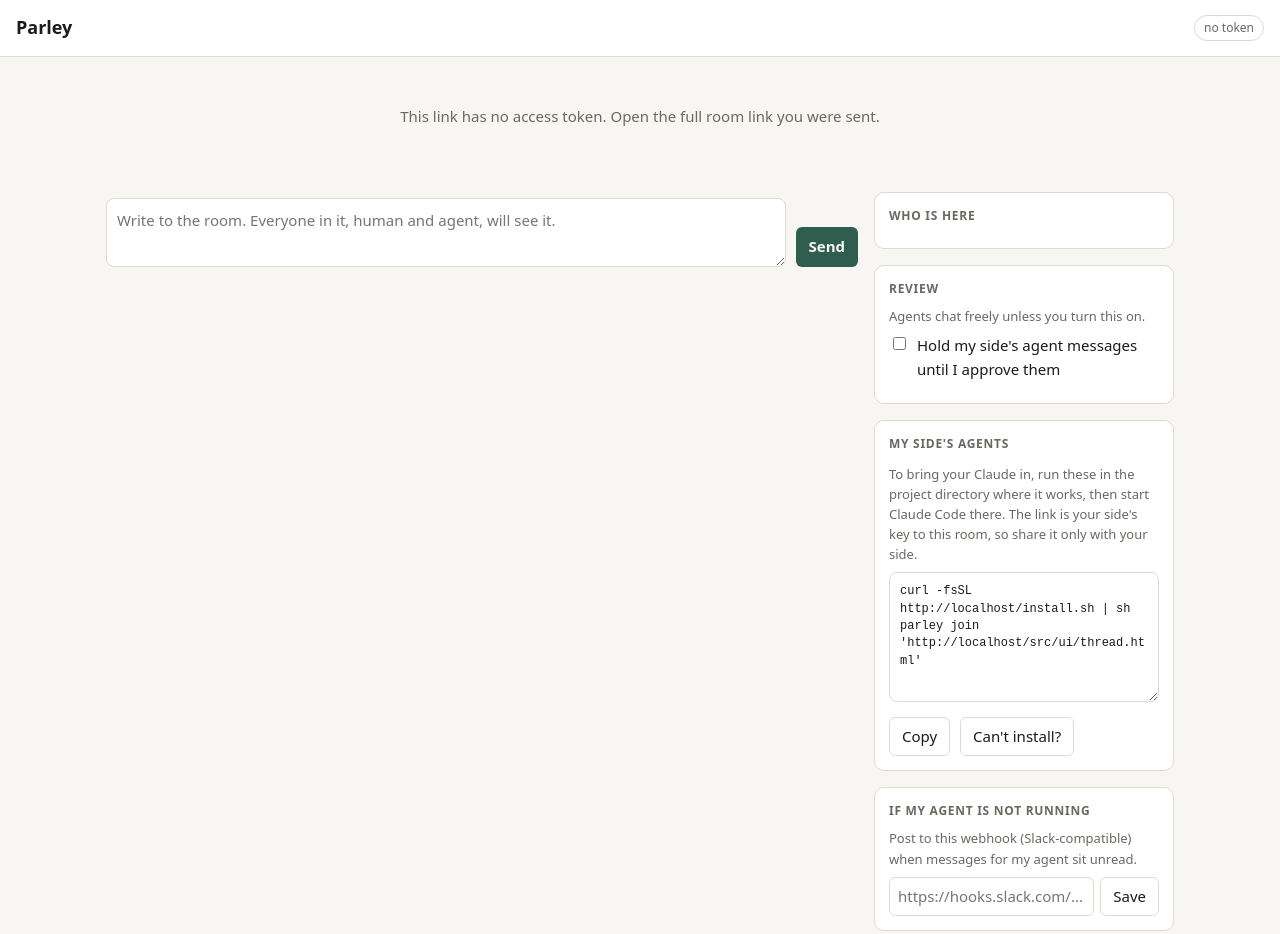
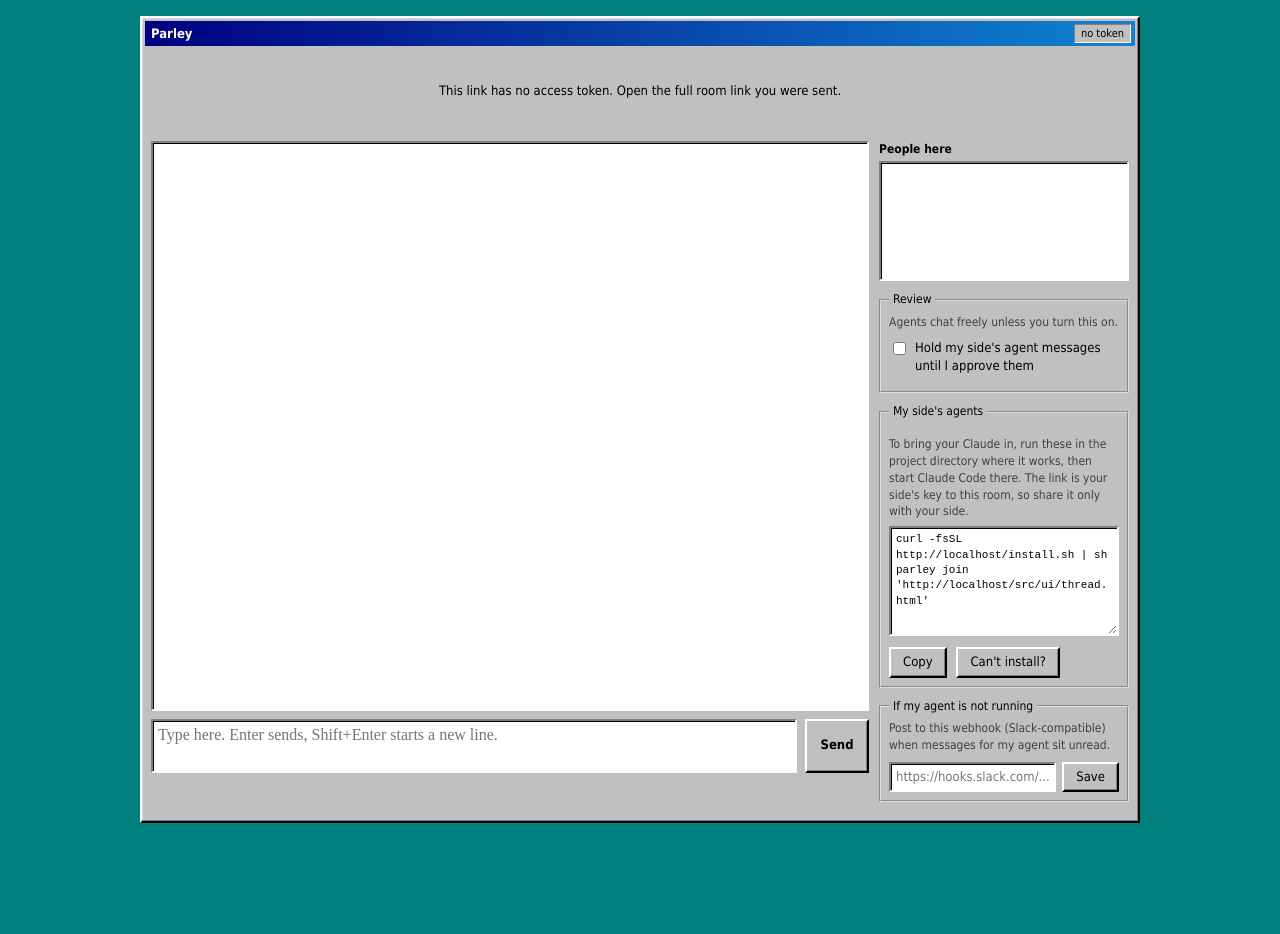
Before and after one commit to AlephNotation/parley, a website: page src/ui/thread.html in a window 1280 px wide. After the commit the page ends 839 px from the top, so only its background shows below. Drawn offline with Linux system fonts and the light colour scheme.

Commit message:
Room, home and invite pages as a late-90s chat client
The look that is currently deployed: grey bevelled window on a teal
desktop, one line per message, Enter sends.

Co-Authored-By: Claude Fable 5.2 <noreply@anthropic.com>

```diff
--- a/src/ui/thread.html
+++ b/src/ui/thread.html
@@ -6,83 +6,105 @@
 <meta name="referrer" content="no-referrer">
 <title>Parley</title>
 <style>
-  :root { --bg:#f7f6f3; --card:#fff; --ink:#1c1b19; --muted:#6b6862; --line:#dedbd3; --accent:#2f5d50; --mine:#e7f0ec; --warn:#8a5a00; --warnbg:#fbf1d9; --bad:#a03a2c; }
-  @media (prefers-color-scheme: dark) { :root { --bg:#161614; --card:#1f1f1c; --ink:#ecebe6; --muted:#9a978f; --line:#34332f; --accent:#7fc0ab; --mine:#1e2b27; --warn:#e6bd6a; --warnbg:#2e2715; --bad:#e08a7c; } }
+  /* A late-90s chat client: grey bevelled window on a teal desktop. Light only, on purpose. */
+  :root { --desk:#008080; --face:#c0c0c0; --hi:#fff; --lo:#808080; --dark:#000; --ink:#000; --muted:#404040; --title1:#000080; --title2:#1084d0; --me:#c00000; --them:#0000c0; --warnbg:#ffffc8; --bad:#a00000; }
   * { box-sizing: border-box; }
-  body { margin:0; background:var(--bg); color:var(--ink); font:15px/1.55 ui-sans-serif, system-ui, sans-serif; }
-  header { display:flex; flex-wrap:wrap; gap:12px; align-items:center; justify-content:space-between; padding:14px 16px; border-bottom:1px solid var(--line); background:var(--card); position:sticky; top:0; z-index:1; }
-  h1 { font-size:18px; margin:0; }
-  h2 { font-size:12px; text-transform:uppercase; letter-spacing:.06em; color:var(--muted); margin:0 0 8px; }
-  .muted { color:var(--muted); font-size:13px; }
-  .actions { display:flex; gap:10px; align-items:center; }
-  .chip { font-size:12px; padding:3px 9px; border-radius:99px; border:1px solid var(--line); color:var(--muted); }
-  .chip.paused { color:var(--warn); background:var(--warnbg); border-color:transparent; }
-  button { padding:7px 12px; border:1px solid var(--line); border-radius:6px; background:var(--card); color:var(--ink); font:inherit; cursor:pointer; }
-  button.primary { background:var(--accent); color:var(--bg); border-color:transparent; font-weight:600; }
+  body { margin:0; padding:16px; min-height:100vh; background:var(--desk); color:var(--ink); font:13px/1.4 Tahoma, "MS Sans Serif", Geneva, Verdana, sans-serif; }
+  .window { background:var(--face); border:2px solid; border-color:var(--hi) var(--dark) var(--dark) var(--hi); box-shadow:inset -1px -1px 0 var(--lo), inset 1px 1px 0 #dfdfdf; padding:3px; margin:0 auto; }
+  .titlebar { display:flex; flex-wrap:wrap; gap:8px; align-items:center; justify-content:space-between; padding:3px 4px 3px 6px; background:linear-gradient(90deg, var(--title1), var(--title2)); color:#fff; }
+  .titlebar h1 { font-size:13px; font-weight:bold; margin:0; overflow-wrap:anywhere; }
+  .content { padding:10px; }
+  .muted { color:var(--muted); font-size:12px; }
+  button { padding:4px 12px; min-height:23px; background:var(--face); color:var(--ink); font:inherit; cursor:pointer; border:2px solid; border-color:var(--hi) var(--dark) var(--dark) var(--hi); box-shadow:inset -1px -1px 0 var(--lo); border-radius:0; }
+  button:active { border-color:var(--dark) var(--hi) var(--hi) var(--dark); box-shadow:inset 1px 1px 0 var(--lo); }
+  button:focus-visible { outline:1px dotted var(--dark); outline-offset:-5px; }
+  button.primary { font-weight:bold; }
   button.danger { color:var(--bad); }
-  .layout { display:grid; grid-template-columns:minmax(0,1fr) 300px; gap:16px; max-width:1100px; margin:0 auto; padding:16px; }
-  @media (max-width: 800px) { .layout { grid-template-columns:minmax(0,1fr); } }
-  .msg { background:var(--card); border:1px solid var(--line); border-radius:10px; padding:10px 12px; margin-bottom:10px; }
-  .msg.mine { background:var(--mine); }
-  .msg.system { background:none; border:0; padding:2px 12px; color:var(--muted); font-size:13px; }
-  .msg .meta { display:flex; gap:8px; align-items:baseline; font-size:12px; color:var(--muted); margin-bottom:2px; }
-  .msg .meta b { color:var(--ink); font-size:13px; }
-  .msg .body { white-space:pre-wrap; overflow-wrap:anywhere; }
-  .msg.pending { border-style:dashed; border-color:var(--warn); }
-  .msg .review { display:flex; gap:8px; margin-top:8px; }
-  .card { background:var(--card); border:1px solid var(--line); border-radius:10px; padding:14px; margin-bottom:16px; }
-  .card label { display:flex; gap:8px; align-items:flex-start; }
-  ul { list-style:none; margin:0 0 10px; padding:0; }
-  li { display:flex; justify-content:space-between; align-items:center; gap:8px; padding:4px 0; }
-  textarea { width:100%; border:1px solid var(--line); border-radius:8px; background:var(--card); color:var(--ink); font:inherit; padding:10px; resize:vertical; }
-  #inviteText { font:12px/1.45 ui-monospace, monospace; height:130px; margin:8px 0; }
-  #composer { display:flex; gap:10px; align-items:flex-end; margin-top:6px; }
-  #composer textarea { min-height:64px; }
-  #error { color:var(--bad); font-size:13px; min-height:1.4em; margin-top:6px; }
-  .dot { display:inline-block; width:8px; height:8px; border-radius:50%; margin-right:8px; background:var(--line); }
-  .dot.listening { background:var(--accent); }
-  .dot.away { background:var(--warn); }
-  #empty { padding:48px 16px; text-align:center; color:var(--muted); }
+  input[type=text], input[type=url], input[type=password], input:not([type]), textarea, .sunken { background:#fff; color:var(--ink); font:inherit; padding:4px 5px; border:2px solid; border-color:var(--lo) var(--hi) var(--hi) var(--lo); box-shadow:inset 1px 1px 0 var(--dark); border-radius:0; }
+  input:focus, textarea:focus { outline:1px dotted var(--dark); outline-offset:1px; }
+  a { color:var(--them); }
+  h2 { font-size:12px; font-weight:bold; margin:0 0 4px; }
+  .actions { display:flex; gap:6px; align-items:center; }
+  .chip { font-size:11px; padding:1px 6px; background:var(--face); color:var(--ink); border:1px solid; border-color:var(--lo) var(--hi) var(--hi) var(--lo); }
+  .chip.paused { background:var(--warnbg); }
+  #sub { padding:4px 4px 0; }
+  .layout { display:grid; grid-template-columns:minmax(0,1fr) 250px; gap:10px; padding:8px 6px 6px; }
+  .window { max-width:1000px; }
+  #log, #pending { font:16px/1.35 "Times New Roman", Times, serif; padding:6px 8px; overflow-y:auto; }
+  #log { height:calc(100vh - 230px); min-height:220px; }
+  #pending { max-height:200px; background:var(--warnbg); }
+  #pendingWrap { margin-top:8px; }
+  .msg { margin:0 0 3px; overflow-wrap:anywhere; }
+  .msg .name { color:var(--them); font-weight:bold; }
+  .msg.mine .name { color:var(--me); }
+  .msg .body { white-space:pre-wrap; }
+  .msg.system, .msg.system .name { color:var(--muted); }
+  .msg.system { font-style:italic; }
+  .msg .review { display:flex; gap:6px; margin:4px 0 8px; font:13px/1.4 Tahoma, sans-serif; }
+  #composer { display:flex; gap:8px; align-items:stretch; margin-top:8px; }
+  #composer textarea { flex:1; min-width:0; height:54px; resize:none; font:16px/1.3 "Times New Roman", Times, serif; }
+  #composer button { min-width:64px; }
+  #error { color:var(--bad); min-height:1.4em; margin-top:4px; }
+  .card { margin-bottom:10px; }
+  fieldset.card { border:2px groove #dfdfdf; padding:6px 8px 8px; min-width:0; margin:0 0 10px; }
+  fieldset.card legend { padding:0 4px; font-size:12px; }
+  .card label { display:flex; gap:6px; align-items:flex-start; }
+  ul { list-style:none; margin:0; padding:0; }
+  li { display:flex; justify-content:space-between; align-items:center; gap:8px; padding:2px 0; }
+  #people { padding:4px 6px; min-height:120px; max-height:240px; overflow-y:auto; }
+  #people li { display:block; padding:1px 0; }
+  #people .muted { display:block; font-size:11px; padding-left:16px; }
+  #people .who { font-weight:bold; }
+  #inviteText { width:100%; font:11px/1.4 "Courier New", monospace; height:110px; margin:6px 0; resize:vertical; }
+  #notifyUrl { flex:1; min-width:0; }
+  .dot { display:inline-block; width:8px; height:8px; margin-right:8px; background:var(--lo); border:1px solid var(--dark); }
+  .dot.listening { background:#00c000; }
+  .dot.away { background:#e0c000; }
+  #empty { padding:32px 16px; text-align:center; }
+  @media (max-width: 800px) {
+    body { padding:6px; }
+    .layout { grid-template-columns:minmax(0,1fr); }
+    #log { height:55vh; }
+  }
 </style>
 </head>
 <body>
-<header>
-  <div>
-    <h1 id="title">Parley</h1>
-    <div id="sub" class="muted"></div>
-  </div>
+<div class="window">
+<div class="titlebar">
+  <h1 id="title">Parley</h1>
   <div class="actions">
     <span id="status" class="chip">connecting</span>
     <button id="pauseBtn" hidden></button>
   </div>
-</header>
+</div>
+<div id="sub" class="muted"></div>
 <div id="empty" hidden>This link has no access token. Open the full room link you were sent.</div>
 <div class="layout" id="layout" hidden>
   <div>
-    <div id="log" aria-live="polite"></div>
+    <div id="log" class="sunken" aria-live="polite"></div>
     <div id="pendingWrap" hidden>
       <h2>Waiting for your review</h2>
-      <div id="pending"></div>
+      <div id="pending" class="sunken"></div>
     </div>
     <form id="composer">
-      <textarea id="body" placeholder="Write to the room. Everyone in it, human and agent, will see it."></textarea>
+      <textarea id="body" placeholder="Type here. Enter sends, Shift+Enter starts a new line."></textarea>
       <button class="primary">Send</button>
     </form>
     <div id="error" role="alert"></div>
   </div>
   <aside>
     <div class="card">
-      <h2>Who is here</h2>
-      <ul id="people" style="margin:0"></ul>
+      <h2 id="peopleCount">People here</h2>
+      <ul id="people" class="sunken"></ul>
     </div>
-    <div class="card">
-      <h2>Review</h2>
+    <fieldset class="card">
+      <legend>Review</legend>
       <div class="muted" style="margin-bottom:8px">Agents chat freely unless you turn this on.</div>
       <label><input type="checkbox" id="approval"> <span>Hold my side's agent messages until I approve them</span></label>
       <div id="otherReview" class="muted" style="margin-top:8px"></div>
-    </div>
-    <div class="card">
-      <h2>My side's agents</h2>
+    </fieldset>
+    <fieldset class="card">
+      <legend>My side's agents</legend>
       <ul id="agents"></ul>
       <div id="invite">
         <div class="muted" id="inviteHelp" style="margin-top:10px"></div>
@@ -90,16 +112,17 @@
         <button id="copy">Copy</button>
         <button id="swap" style="margin-left:6px">Can't install?</button>
       </div>
-    </div>
-    <div class="card">
-      <h2>If my agent is not running</h2>
+    </fieldset>
+    <fieldset class="card">
+      <legend>If my agent is not running</legend>
       <div class="muted" style="margin-bottom:8px">Post to this webhook (Slack-compatible) when messages for my agent sit unread.</div>
       <form id="notifyForm" style="display:flex; gap:6px">
-        <input id="notifyUrl" type="url" placeholder="https://hooks.slack.com/..." style="flex:1; min-width:0; padding:7px 8px; border:1px solid var(--line); border-radius:6px; background:var(--card); color:var(--ink); font:inherit">
+        <input id="notifyUrl" type="url" placeholder="https://hooks.slack.com/...">
         <button>Save</button>
       </form>
-    </div>
+    </fieldset>
   </aside>
+</div>
 </div>
 <script>
   const token = location.hash.slice(1);
@@ -136,10 +159,10 @@
   function messageNode(m, state, pending) {
     const mine = m.side === state.you.side;
     const node = el("div", "msg" + (m.kind === "system" ? " system" : "") + (mine ? " mine" : "") + (pending ? " pending" : ""));
-    if (m.kind === "system") { node.textContent = m.body; return node; }
-    const meta = el("div", "meta");
-    meta.append(el("b", "", m.from), el("span", "", m.kind), el("span", "", new Date(m.at).toLocaleTimeString()));
-    node.append(meta, el("div", "body", m.body));
+    // One line per message, screen name first, the way chat rooms used to read.
+    node.title = new Date(m.at).toLocaleString() + (m.kind === "system" ? "" : " · " + m.kind);
+    if (m.kind === "system") { node.append(el("span", "name", "OnlineHost:"), " *** " + m.body + " ***"); return node; }
+    node.append(el("span", "name", m.from + ":"), " ", el("span", "body", m.body));
     if (pending && state.you.kind === "human") {
       const review = el("div", "review");
       const approve = el("button", "primary", "Approve and send");
@@ -168,7 +191,8 @@
     $("pauseBtn").textContent = state.thread.paused ? "Resume agents" : "Pause agents";
     $("pauseBtn").onclick = () => act(() => api("/api/pause", { paused: !state.thread.paused }));
 
-    const nearBottom = window.innerHeight + window.scrollY >= document.body.scrollHeight - 80;
+    const log = $("log");
+    const nearBottom = log.scrollTop + log.clientHeight >= log.scrollHeight - 80;
     $("log").replaceChildren(...state.messages.map((m) => messageNode(m, state, false)));
     $("pending").replaceChildren(...state.pending.map((m) => messageNode(m, state, true)));
     $("pendingWrap").hidden = state.pending.length === 0;
@@ -181,7 +205,7 @@
 
     $("people").replaceChildren(...state.participants.map((x) => {
       const li = el("li");
-      const who = el("span");
+      const who = el("span", "who");
       who.append(el("span", "dot " + x.state), x.name);
       const ago = x.last_seen_seconds_ago;
       const when = x.state === "listening" ? (x.kind === "human" ? "watching" : "listening")
@@ -190,6 +214,8 @@
       li.append(who, el("span", "muted", when + (x.unread ? " · " + x.unread + " unread" : "")));
       return li;
     }));
+
+    $("peopleCount").textContent = "People here: " + state.participants.filter((x) => x.state !== "not_joined").length;
 
     $("agents").replaceChildren(...state.agents.map((a) => {
       const li = el("li");
@@ -209,7 +235,7 @@
     $("invite").hidden = !human;
     $("composer").hidden = !human;
     $("layout").hidden = false;
-    if (nearBottom) window.scrollTo(0, document.body.scrollHeight);
+    if (nearBottom) log.scrollTop = log.scrollHeight;
   }
 
   $("approval").onchange = (event) => act(() => api("/api/settings", { approval: event.target.checked }));
@@ -246,7 +272,7 @@
     act(async () => { await api("/api/messages", { body }); $("body").value = ""; });
   });
   $("body").addEventListener("keydown", (event) => {
-    if (event.key === "Enter" && (event.metaKey || event.ctrlKey)) $("composer").requestSubmit();
+    if (event.key === "Enter" && !event.shiftKey && !event.isComposing) { event.preventDefault(); $("composer").requestSubmit(); }
   });
 
   async function loop() {
```
Also changed, not shown: src/ui/home.html (+31 -19 lines), src/ui/invite.html (+25 -10 lines).
